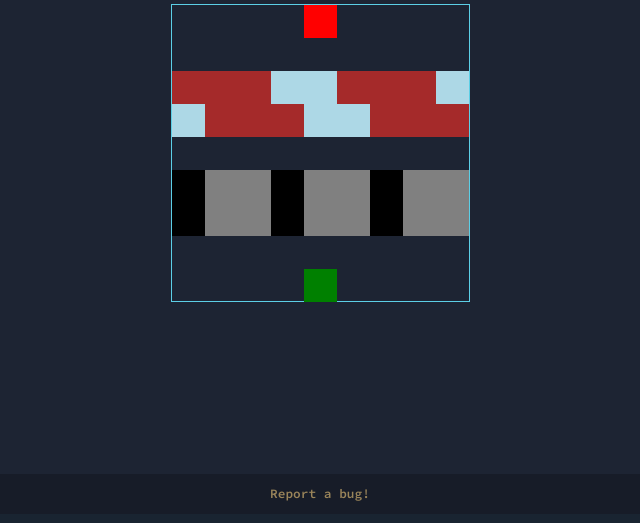
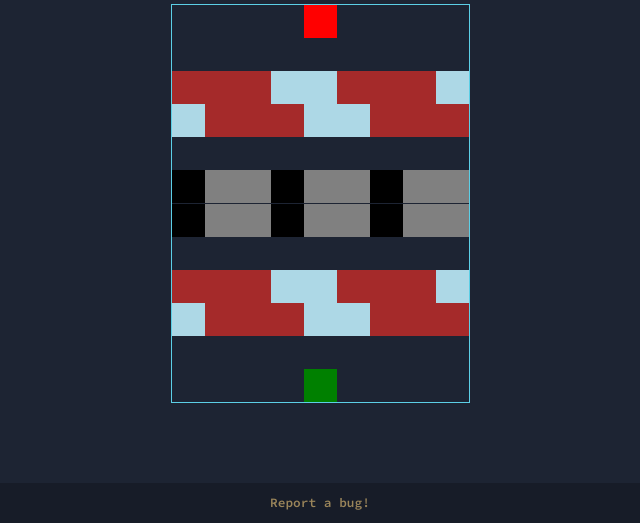
Before and after one commit to tremar123/grid-games, a Flask app: page /frogger in a window 1280 px wide. Shown: the part 286-809 px from the top of the page, without its empty margins (320-960 px from the left). Before the commit the page ends 787 px from the top, so only its background shows below. Run offline with Flask 2, Linux system fonts and the light colour scheme.

Commit message:
frogger upgraded

```diff
--- a/static/frogger/frogger.css
+++ b/static/frogger/frogger.css
@@ -2,7 +2,7 @@
     border: 1px solid #5ccfe6;
     display: flex;
     flex-wrap: wrap;
-    height: 298px;
+    height: 399px;
     width: 299px;
     margin: auto;
     margin-bottom: 50px;
--- a/static/frogger/frogger.js
+++ b/static/frogger/frogger.js
@@ -8,7 +8,7 @@ document.addEventListener("DOMContentLoaded", () => {
     const logsLeft = document.querySelectorAll(".log-left");
     const logsRight = document.querySelectorAll(".log-right");
     const width = 9;
-    let currentIndex = 76;
+    let currentIndex = 103;
     let currentTime = 20;
     let timerId;
 
--- a/templates/frogger.html
+++ b/templates/frogger.html
@@ -89,6 +89,33 @@
         <div></div>
         <div></div>
         <div></div>
+        <div class="log-left l1"></div>
+        <div class="log-left l2"></div>
+        <div class="log-left l3"></div>
+        <div class="log-left l4"></div>
+        <div class="log-left l5"></div>
+        <div class="log-left l1"></div>
+        <div class="log-left l2"></div>
+        <div class="log-left l3"></div>
+        <div class="log-left l4"></div>
+        <div class="log-right l5"></div>
+        <div class="log-right l1"></div>
+        <div class="log-right l2"></div>
+        <div class="log-right l3"></div>
+        <div class="log-right l4"></div>
+        <div class="log-right l5"></div>
+        <div class="log-right l1"></div>
+        <div class="log-right l2"></div>
+        <div class="log-right l3"></div>
+        <div></div>
+        <div></div>
+        <div></div>
+        <div></div>
+        <div></div>
+        <div></div>
+        <div></div>
+        <div></div>
+        <div></div>
         <div></div>
         <div></div>
         <div></div>
```
